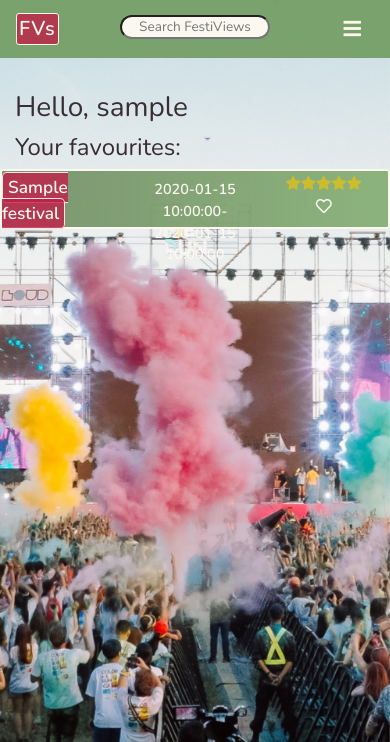
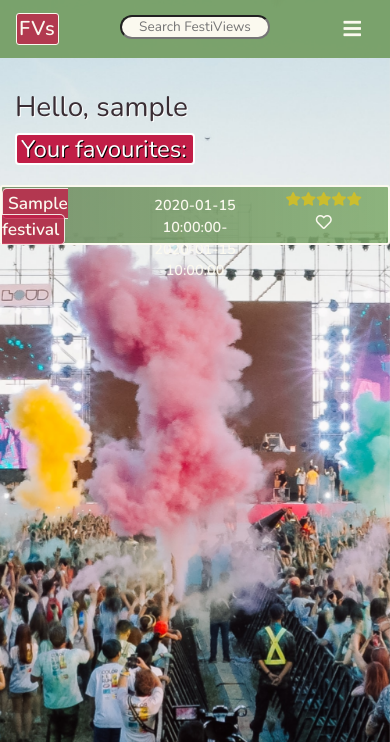
Before and after one commit to franciskershaw/festiviews, a Flask app: page /favourites/1 in a window 390 px wide. Shown: the top 742 px of the page. Run offline with Flask 2, Linux system fonts and the light colour scheme; the visitor is signed in with stand-in values (Sample User, id 1); a database or web service that is not in the repository returns one stand-in record (values such as "Sample title"); some libraries are stand-ins or nearby versions.

Commit message:
add media queries for favourites.html

```diff
--- a/static/css/style.css
+++ b/static/css/style.css
@@ -511,6 +511,10 @@ i.fas.fa-star.hub-star {
     margin-top: 30px;
 }
 
+.favourites-list {
+    margin-top: 20px;
+}
+
 section.favourites {
     background: url('/static/images/hub-placeholder.jpg') no-repeat fixed center;
     background-size: cover;
@@ -521,6 +525,21 @@ section.favourites {
     font-size: 110%;
     color: #fbf9ef;
     text-shadow: 1px 1px #43424230;
+}
+
+h3#fave-heading {
+    text-shadow: 1px 1px white;
+}
+
+h4#fave-sub-heading {
+    text-shadow: 1px 1px black;
+    background-color: #c11e47;
+    padding-left: 4px;
+    padding-right: 4px;
+    border-radius: 4px;
+    border: 2px solid white;
+    color: white;
+    max-width: 180px;
 }
 
 /* Media queries */
@@ -651,6 +670,12 @@ section.favourites {
     h3.review-rating {
         font-size: 65%;
     }
+    #fave-cta {
+        font-size: 150%;
+    }
+    h3#fave-heading {
+        font-size: 235%;
+    }
 }
 
 @media screen and (min-width: 992px) {
--- a/templates/favourites.html
+++ b/templates/favourites.html
@@ -3,14 +3,14 @@
 
 <section class="favourites">
 <div class="container-fluid browse page-container">
-    <h3>
+    <h3 id="fave-heading">
         Hello, {{ username }}
     </h3>
-    <h4>
+    <h4 id="fave-sub-heading">
         Your favourites:
     </h4>
     {% if favourites_arr|length >0 %}
-    <section class="festivals-list mb-3">
+    <section class="favourites-list mb-3">
         {% for festival in favourites_arr %}
             <div class="row browse-row">
                 <div class="col-4 browse-fest-name text-start">
```
